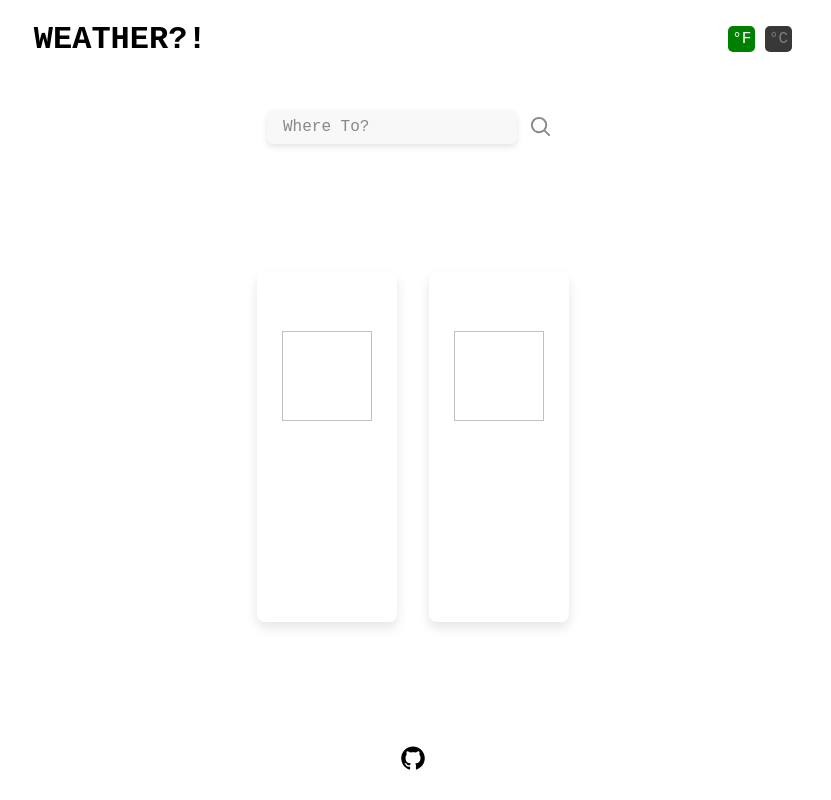
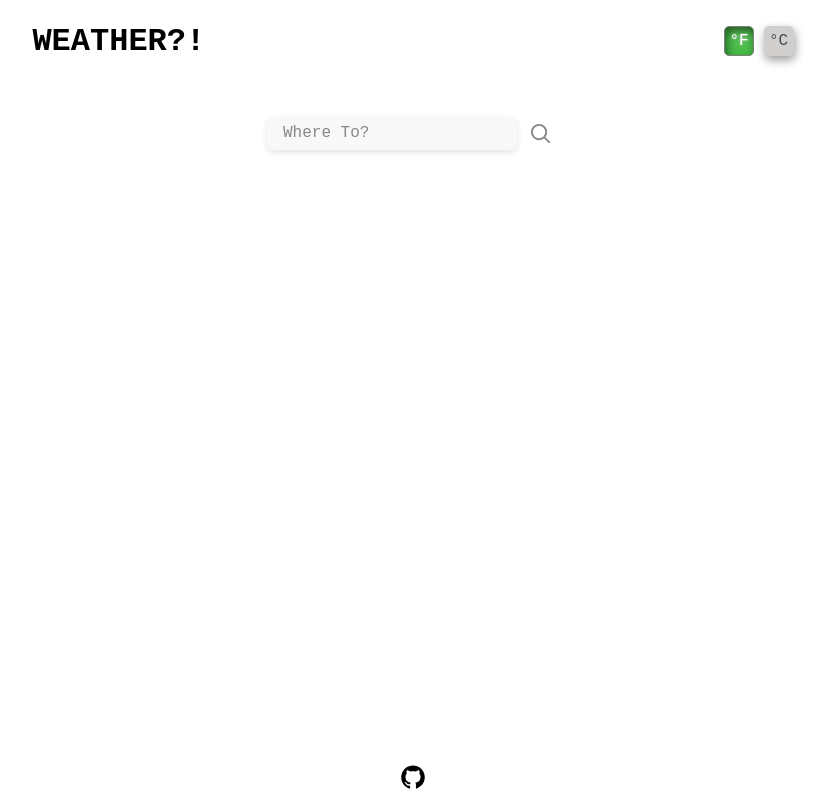
Before and after one commit to jshuhler/weather-app, a website built with webpack: page src/template.html in a window 1280 px wide. Shown: the whole page, without its empty margins (227-1058 px from the left). Built offline with nearby package versions, Linux system fonts and the light colour scheme.

Commit message:
style: unit toggle and class to remove styling before search

```diff
--- a/src/displayControl.js
+++ b/src/displayControl.js
@@ -46,7 +46,11 @@ searchForm.addEventListener('submit', async (e) => {
 
 // UPDATE DISPLAY
 // variables
+const wrapper = document.querySelector(".wrapper");
+
 const locationTitle = document.querySelector(".location-title");
+
+const initialLoad = document.querySelectorAll(".initial-load");
 
 const todayCurrentDate = document.getElementById("current-date");
 const todayCurrentTemp = document.getElementById("current-temp");
@@ -61,6 +65,10 @@ const tomorrowLow = document.getElementById("tomorrow-low");
 
 // function to rebuild DOM
 function displayWeather(localWeather,tempUnit) { // think about adding a class to the forecast-weather-card element to make it have a background when this runs so it doesn't appear until a search is performed.
+    // removing styling before search results displayed
+    initialLoad.forEach(element => {
+        element.classList.remove("initial-load");
+    })
     // location
     locationTitle.textContent = localWeather.current.location;
     updateWeatherIcon(localWeather);
@@ -73,16 +81,16 @@ function displayWeather(localWeather,tempUnit) { // think about adding a class t
     // temp dependent
     if (tempUnit === "us") {
         todayCurrentTemp.textContent = `${localWeather.current.temp}\u00B0F`;
-        todayCurrentHigh.innerHTML = `<b>High:</b> ${localWeather.current.high}\u00B0F`;
-        todayCurrentLow.innerHTML = `<b>Low:</b> ${localWeather.current.low}\u00B0F`;
-        tomorrowHigh.innerHTML = `<b>High:</b> ${localWeather.tomorrow.high}\u00B0F`;
-        tomorrowLow.innerHTML = `<b>Low:</b> ${localWeather.tomorrow.low}\u00B0F`;
+        todayCurrentHigh.innerHTML = `<b>High: </b> ${localWeather.current.high}\u00B0F`;
+        todayCurrentLow.innerHTML = `<b>Low: </b> ${localWeather.current.low}\u00B0F`;
+        tomorrowHigh.innerHTML = `<b>High: </b> ${localWeather.tomorrow.high}\u00B0F`;
+        tomorrowLow.innerHTML = `<b>Low: </b> ${localWeather.tomorrow.low}\u00B0F`;
     } else {
         todayCurrentTemp.textContent = `${localWeather.current.tempC}\u00B0C`;
-        todayCurrentHigh.innerHTML = `<b>High:</b> ${localWeather.current.highC}\u00B0C`;
-        todayCurrentLow.innerHTML = `<b>Low:</b> ${localWeather.current.lowC}\u00B0C`;
-        tomorrowHigh.innerHTML = `<b>High:</b> ${localWeather.tomorrow.highC}\u00B0C`;
-        tomorrowLow.innerHTML = `<b>Low:</b> ${localWeather.tomorrow.lowC}\u00B0C`;
+        todayCurrentHigh.innerHTML = `<b>High: </b> ${localWeather.current.highC}\u00B0C`;
+        todayCurrentLow.innerHTML = `<b>Low: </b> ${localWeather.current.lowC}\u00B0C`;
+        tomorrowHigh.innerHTML = `<b>High: </b> ${localWeather.tomorrow.highC}\u00B0C`;
+        tomorrowLow.innerHTML = `<b>Low: </b> ${localWeather.tomorrow.lowC}\u00B0C`;
     }
     // testing logs - TO REMOVE
     console.log("localWeather: ", localWeather);
--- a/src/style.css
+++ b/src/style.css
@@ -22,10 +22,15 @@ button {
 .wrapper {
 	display: grid;
 	/* grid-area: 1 / 1 / 5 / 2; */
-	grid-template-rows: 1fr 1.25fr 7fr 1fr;
+	grid-template-rows: 1fr 1.25fr 7fr .5fr;
 	/* grid-template-rows: 1fr 2fr clamp(7fr, 7fr, 14fr) 1fr; */
 	min-height: 100vh;
 }
+
+/* ===================================
+   BACKGROUNDS
+   =================================== */
+
 
 /* ===================================
    HEADER
@@ -49,17 +54,26 @@ button {
 	cursor: pointer;
 	user-select: none;
 	padding: 4px;
+	display: inline-flex;
 	border-radius: 5px;
+	height: 30px;
+	width: 30px;
+	align-items: center;
+	justify-content: center;
 }
 
 .active-unit {
-	background-color: green;
+	background-color: rgb(70, 189, 70);
+	border: solid 1px rgb(126, 126, 126);
 	color: white;
+	box-shadow: inset 2px 5px 10px rgba(0,0,0,0.5);
+	text-shadow: 0 0 2px #cecece, 0 0 12px #cecece;
 }
 
 .inactive-unit {
-	background-color: rgb(56, 56, 56);
-	color: gray;
+	background-color: rgb(209, 206, 206);
+	box-shadow: 1px 4px 10px rgba(0,0,0,0.4);
+	color: rgb(73, 73, 73);
 }
 
 /* ===================================
@@ -190,6 +204,12 @@ input:focus {
 	align-items: center;
 }
 
+.initial-load {
+	box-shadow: none;
+	height: 0;
+	width: 0;
+}
+
 /* ===================================
    FOOTER
    =================================== */
--- a/src/template.html
+++ b/src/template.html
@@ -31,20 +31,20 @@
         <div class="weather-container">
             <h2 class="location-title"></h2>
             <div class="forecast-container">
-                <div id="today-weather-card" class="forecast-weather-card">
+                <div id="today-weather-card" class="forecast-weather-card initial-load">
                     <div id="current-date" class="forecast-date forecast-data"></div>
                     <div id="current-top-row" class="forecast-top-row">
-                        <img id="current-forecast-icon" class="forecast-icon" height="90" width="90">
+                        <img id="current-forecast-icon" class="forecast-icon initial-load" height="90" width="90">
                         <div id="current-temp" class="forecast-temp"></div>
                     </div>
                     <div id="current-conditions" class="forecast-conditions forecast-data"></div>
                     <div id="current-high" class="forecast-high forecast-data"></div>
                     <div id="current-low" class="forecast-low forecast-data"></div>
                 </div>
-                <div id="tomorrow-weather-card" class="forecast-weather-card">
+                <div id="tomorrow-weather-card" class="forecast-weather-card initial-load">
                     <div id="tomorrow-date" class="forecast-date forecast-data"></div>
                     <div id="tomorrow-top-row" class="forecast-top-row">
-                        <img id="tomorrow-forecast-icon" class="forecast-icon">
+                        <img id="tomorrow-forecast-icon" class="forecast-icon initial-load" height="90" width="90">
                     </div>
                     <div id="tomorrow-conditions" class="forecast-conditions forecast-data"></div>
                     <div id="tomorrow-high" class="forecast-high forecast-data"></div>
```
Also changed, not shown: weatherNotes.md (+2 -2 lines), README.md.
